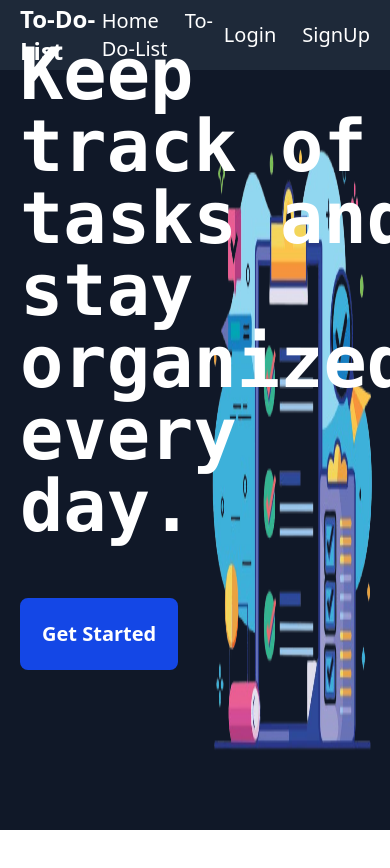
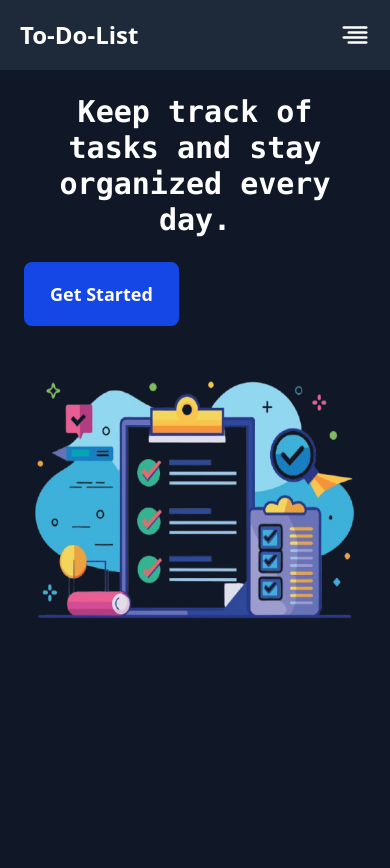
Before and after one commit to Ashen1919/To-Do-List-front-end, a React (Vite) app: page / in a window 390 px wide. Shown: the top 868 px of the page. Before the commit the page ends 844 px from the top, so only its background shows below. Built offline with nearby package versions, Linux system fonts and the light colour scheme.

Commit message:
mobile responsive part done

```diff
--- a/components/header.jsx
+++ b/components/header.jsx
@@ -1,36 +1,36 @@
 import axios from "axios";
 import { useEffect, useState } from "react";
 import toast from "react-hot-toast";
+import { FiAlignRight } from "react-icons/fi";
 import { IoIosArrowDown } from "react-icons/io";
+import { MdClose } from "react-icons/md";
 import { Link } from "react-router-dom";
 
 export default function Header() {
 
-    //useState hooks
     const [isLoggedIn, setIsLoggedIn] = useState(false);
     const [name, setName] = useState("");
+    const [isMenuOpen, setIsMenuOpen] = useState(false);
 
-    //useEffect hook
-    useEffect(() =>{
-        //get the token
+    useEffect(() => {
         const token = localStorage.getItem("token");
         const email = localStorage.getItem("email");
 
-        if(token){
-            axios.get(import.meta.env.VITE_BACKEND_URL + "/api/users/" + email).then((res) =>{
-                setName(res.data.user.firstName);
-                setIsLoggedIn(true);
-            }).catch((err) => {
-                console.log(err);
-            })
-        }else{
+        if (token) {
+            axios.get(import.meta.env.VITE_BACKEND_URL + "/api/users/" + email)
+                .then((res) => {
+                    setName(res.data.user.firstName);
+                    setIsLoggedIn(true);
+                })
+                .catch((err) => {
+                    console.log(err);
+                });
+        } else {
             setIsLoggedIn(false);
         }
+    }, []);
 
-    }, [isLoggedIn])
-
-    //logout function
-    function handleLogout(){
+    function handleLogout() {
         localStorage.removeItem("token");
         localStorage.removeItem("email");
         setIsLoggedIn(false);
@@ -38,31 +38,61 @@ export default function Header() {
         window.location.reload();
     }
 
+    function toggleMobileMenu() {
+        setIsMenuOpen(prev => !prev);
+    }
 
-    return(
-        <div className="w-full h-[70px] bg-gray-800 p-5 items-center flex justify-between">
+    return (
+        <div className="w-full h-[70px] bg-gray-800 relative p-5 items-center flex justify-between">
             <div>
                 <Link to={'/'}><h1 className="text-2xl font-bold text-white">To-Do-List</h1></Link>
             </div>
-            <div className="max-w-full">
+
+            <div className="max-w-full hidden md:block">
                 <Link className="text-white text-xl hover:underline mr-6.5" to={'/'}>Home</Link>
                 <Link className="text-white text-xl hover:underline" to={'/list'}>To-Do-List</Link>
             </div>
+
             {isLoggedIn ? (
-                <div className="relative group">
-                    <p className="text-white text-xl hover:underline flex cursor-pointer items-center">Welcome {name} <IoIosArrowDown className="ml-2 mt-2"/></p>
+                <div className="relative group hidden md:block">
+                    <p className="text-white text-xl hover:underline flex cursor-pointer items-center">
+                        Welcome {name} <IoIosArrowDown className="ml-2 mt-2" />
+                    </p>
                     <div className="absolute right-0 mt-2 flex group-hover:opacity-100 opacity-0 transition-opacity z-50 duration-200">
                         <button onClick={handleLogout} className="p-2.5 w-[90px] bg-gray-600 text-white cursor-pointer">Logout</button>
                     </div>
                 </div>
             ) : (
-                <div>
+                <div className="hidden md:block">
                     <Link className="text-white text-xl hover:underline mr-6.5" to={'/login'}>Login</Link>
                     <Link className="text-white text-xl hover:underline" to={'/signup'}>SignUp</Link>
                 </div>
             )}
 
+            {/* Mobile menu toggle icon */}
+            <div className="md:hidden text-white text-3xl cursor-pointer">
+                {isMenuOpen ? (
+                    <MdClose onClick={toggleMobileMenu} />
+                ) : (
+                    <FiAlignRight onClick={toggleMobileMenu} />
+                )}
+            </div>
+
+            {/* Mobile menu content */}
+            {isMenuOpen && (
+                <div className="absolute font-bold w-1/2 h-[40vh] top-[70px] right-0 backdrop-blur-md rounded-md border border-white/30 shadow-lg z-50 p-4 flex flex-col space-y-4">
+                    <Link className="text-white text-lg" to={'/'} onClick={toggleMobileMenu}>Home</Link>
+                    <Link className="text-white text-lg" to={'/list'} onClick={toggleMobileMenu}>To-Do-List</Link>
+                    {isLoggedIn ? (
+                        <button onClick={() => { handleLogout(); toggleMobileMenu(); }} className="text-white text-lg text-left cursor-pointer">Logout</button>
+                    ) : (
+                        <>
+                            <Link className="text-white text-lg" to={'/login'} onClick={toggleMobileMenu}>Login</Link>
+                            <Link className="text-white text-lg" to={'/signup'} onClick={toggleMobileMenu}>SignUp</Link>
+                        </>
+                    )}
+                </div>
+            )}
         </div>
-
-    )
+    );
 }
--- a/pages/homeContent.jsx
+++ b/pages/homeContent.jsx
@@ -1,15 +1,26 @@
 import { Link } from "react-router-dom";
 
 export default function HomeContent() {
-    return(
-        <div className="w-full h-[90vh] flex bg-gray-900">
-            <div className="w-[50%] h-full p-5 relative">
-                <h1 className="text-white font-extrabold text-7xl absolute bottom-[18rem] font-mono text-left">Keep track of tasks and stay organized every day.</h1>
-                <Link to={'/list'}><button className="absolute bottom-[10rem] bg-blue-700 text-white font-semibold p-5 rounded-lg cursor-pointer border-2 border-blue-700 hover:bg-blue-800 transition duration-500 text-xl">Get Started</button></Link>
+    return (
+        <div className="w-full min-h-screen flex flex-col md:flex-row bg-gray-900">
+            <div className="w-full md:w-1/2 h-full p-6 flex flex-col justify-center lg:mt-[10rem] items-start text-center md:text-left">
+                <h1 className="text-white font-extrabold text-3xl sm:text-4xl md:text-5xl lg:text-6xl font-mono mb-6">
+                    Keep track of tasks and stay organized every day.
+                </h1>
+                <Link to="/list">
+                    <button className="bg-blue-700 cursor-pointer text-white font-semibold px-6 py-4 rounded-lg border-2 border-blue-700 hover:bg-blue-800 transition duration-300 text-lg sm:text-xl">
+                        Get Started
+                    </button>
+                </Link>
             </div>
-            <div className="w-[50%] h-full">
-                <img src="../public/to-do.png" alt="to-do-image" className="w-full h-full bg-cover object-fill" />
+
+            <div className="w-full md:w-1/2 h-[300px] md:h-auto">
+                <img
+                    src="../public/to-do.png"
+                    alt="to-do-image"
+                    className="w-full h-full object-fill"
+                />
             </div>
         </div>
-    )
+    );
 }
--- a/pages/listPage.jsx
+++ b/pages/listPage.jsx
@@ -141,8 +141,8 @@ export default function ListPage() {
     return(
         <>
         <Header/>
-        <div className="w-full h-[90vh] flex text-white bg-gray-900">
-            <div className="w-[40%] h-[90vh] overflow-hidden p-5 border-r-4 border-gray-700">
+        <div className="w-full h-auto lg:h-[90vh] flex-row lg:flex text-white bg-gray-900">
+            <div className="w-full lg:w-[40%] h-auto lg:h-[90vh] overflow-hidden p-5 lg:border-r-4 border-gray-700">
                 <h1 className="text-2xl font-semibold flex justify-center mb-3">Create a Note here</h1>
                 <div className="w-full flex flex-col mb-5">
                     <label className="text-xl mb-3" htmlFor="title">Title:</label>
@@ -159,7 +159,7 @@ export default function ListPage() {
                     <button onClick={handleNoteCreation} className="p-2.5 text-lg rounded-xl cursor-pointer w-full bg-blue-700 border-2 border-blue-700 hover:bg-blue-600 hover:border-blue-600 transition duration-500">Create Note</button>
                 )}
             </div>
-            <div className="w-[60%] h-auto overflow-auto p-5">
+            <div className="w-full lg:w-[60%] h-auto lg:overflow-auto p-5">
                 {isLoggedIn ? (
                     isnotesLoading ? (
                         notes.length > 0 ? (
--- a/pages/login.jsx
+++ b/pages/login.jsx
@@ -37,7 +37,7 @@ export default function Login() {
       <Header />
       <div className="w-full h-[90vh] bg-gray-900 flex flex-col items-center text-white justify-center">
         <h1 className=" font-bold text-5xl mb-5">Login</h1>
-        <div className="w-[30rem] h-auto border-2 backdrop-blur-4xl rounded-xl bg-white/5 border-gray-700 p-6">
+        <div className="w-[25rem] md:w-[30rem] h-auto border-2 backdrop-blur-4xl rounded-xl bg-white/5 border-gray-700 p-6">
           <div className="w-full flex flex-col mb-5">
             <label className="text-xl mb-3" htmlFor="email">
               Email:
--- a/pages/signUp.jsx
+++ b/pages/signUp.jsx
@@ -32,7 +32,7 @@ export default function SignUp() {
         <Header/>
         <div className="w-full h-[90vh] bg-gray-900 flex flex-col items-center text-white justify-center">
             <h1 className=" font-bold text-5xl mb-5">SignUp</h1>
-            <div className="w-[30rem] h-auto border-2 backdrop-blur-4xl rounded-xl bg-white/5 border-gray-700 p-6">
+            <div className="w-[25rem] md:w-[30rem] h-auto border-2 backdrop-blur-4xl rounded-xl bg-white/5 border-gray-700 p-6">
                 <div className="w-full flex flex-col mb-5">
                     <label className="text-xl mb-3" htmlFor="email">Email:</label>
                     <input defaultValue={email} onChange={(e) => setEmail(e.target.value)} className="p-2 border-2 rounded-lg border-gray-600 outline-0" autoComplete="off" type="email" name="new_email" id="email" />
```
